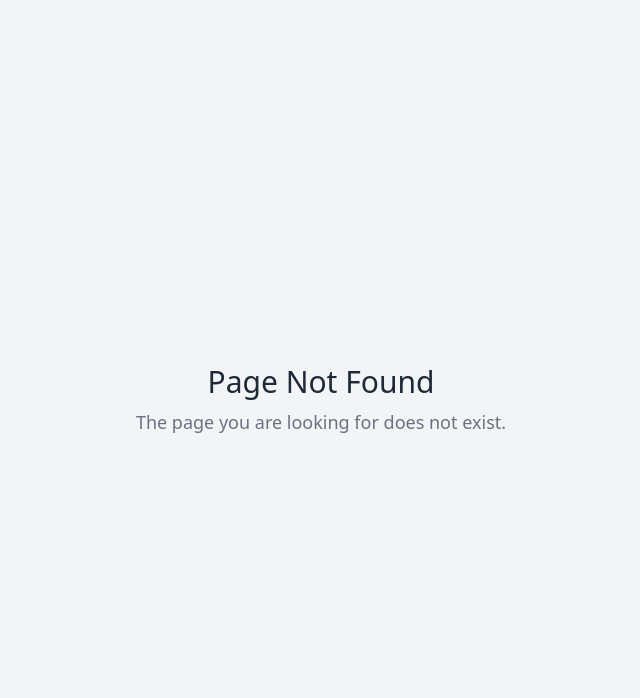
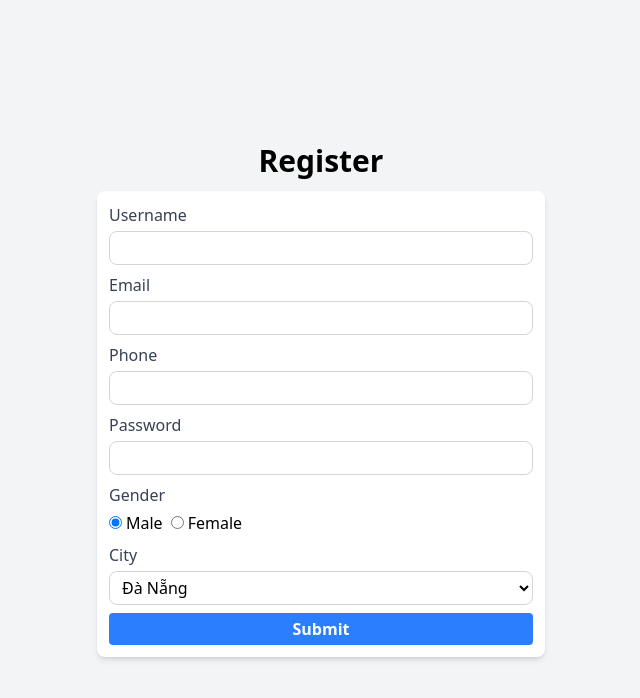
Before and after one commit to DaiNgo72/BCDN14-React, a React (Vite) app: page /register in a window 1280 px wide. Before the commit this address had no page. Shown: the top 698 px of the page, without its empty margins (319-959 px from the left). Built offline with nearby package versions, Linux system fonts and the light colour scheme.

Commit message:
feat: add registration page and form validation using Formik and Yup, update Login component to integrate Formik

```diff
--- a/package.json
+++ b/package.json
@@ -13,10 +13,12 @@
   "dependencies": {
     "@tailwindcss/vite": "^4.0.14",
     "classnames": "^2.5.1",
+    "formik": "^2.4.6",
     "react": "^18.2.0",
     "react-dom": "^18.2.0",
     "react-router": "^7.4.1",
-    "tailwindcss": "^4.0.14"
+    "tailwindcss": "^4.0.14",
+    "yup": "^1.6.1"
   },
   "devDependencies": {
     "@types/react": "^18.0.37",
--- a/src/App.jsx
+++ b/src/App.jsx
@@ -7,6 +7,7 @@ import { Home } from "./pages/Home";
 import { NotFound } from "./pages/NotFound";
 import { Login } from "./pages/Login";
 import { PrivateRoute } from "./templates/PrivateRoute";
+import { Register } from "./pages/Register";
 
 function App() {
   return (
@@ -33,6 +34,7 @@ function App() {
         </Route>
 
         <Route path="login" Component={Login}></Route>
+        <Route path="register" Component={Register}></Route>
 
         <Route path="bao/:id"></Route>
 
--- a/src/pages/Login.jsx
+++ b/src/pages/Login.jsx
@@ -1,6 +1,47 @@
 import { useNavigate, useSearchParams } from "react-router";
 
+import { useFormik } from "formik";
+
 export function Login() {
+  const {
+    values,
+    touched,
+    errors,
+    handleBlur,
+    handleChange,
+    handleSubmit,
+    getFieldProps,
+  } = useFormik({
+    // Khởi tạo các field của form các bạn cho formik biết
+    initialValues: {
+      username: "",
+      password: "",
+    },
+
+    // Nơi return về state errors
+    validate: (values) => {
+      // return {
+      //   username: "Không được bỏ trống",
+      //   password: "Không được ít hơn 8 ký tự",
+      // };
+
+      return {};
+    },
+
+    // Khi submit thì sẽ gọi hàm này
+    onSubmit: (values) => {
+      console.log(values);
+    },
+  });
+
+  // getFieldProps("username")
+  // => {
+  //   name: "username",
+  //   value: values.username,
+  //   onBlur: handleBlur,
+  //   onChange: handleChange
+  // }
+
   const [searchParams] = useSearchParams();
   // console.log("to :::", searchParams.get("to"));
   const to = searchParams.get("to");
@@ -21,7 +62,6 @@ export function Login() {
       // localStrorage (5MB) khi reload trang web không bị mất giá trị
       localStorage.setItem("isLogin", true);
 
-
       if (to) {
         navigate(to);
       } else {
@@ -35,7 +75,7 @@ export function Login() {
     <div className="flex items-center justify-center min-h-screen bg-gray-100">
       <div className="w-full max-w-md p-8 bg-white rounded shadow-md">
         <h1 className="text-2xl font-bold text-center mb-6">Login</h1>
-        <form onSubmit={onSubmit}>
+        <form onSubmit={handleSubmit}>
           <div className="mb-4">
             <label
               htmlFor="username"
@@ -44,9 +84,14 @@ export function Login() {
               Username:
             </label>
             <input
+              // value={values.username}
+              // onBlur={handleBlur}
+              // onChange={handleChange}
+              // name="username"
+              {...getFieldProps("username")}
+              // ---
               type="text"
               id="username"
-              name="username"
               required
               className="w-full px-3 py-2 border border-gray-300 rounded focus:outline-none focus:ring-2 focus:ring-blue-500"
             />
@@ -59,9 +104,10 @@ export function Login() {
               Password:
             </label>
             <input
+              {...getFieldProps("password")}
+              // ---
               type="password"
               id="password"
-              name="password"
               required
               className="w-full px-3 py-2 border border-gray-300 rounded focus:outline-none focus:ring-2 focus:ring-blue-500"
             />
--- /dev/null
+++ b/src/pages/Register.jsx
@@ -0,0 +1,276 @@
+import { useState } from "react";
+
+function Error({ touches, errors, name }) {
+  return (
+    <>
+      {touches[name] && errors[name] && (
+        <span className="text-red-500">{errors[name]}</span>
+      )}
+    </>
+  );
+}
+
+/**
+ * Xử lý validate ở
+ * - handleChange: chưa hiển thị error ở lần đầu gõ
+ * - handleBlur: sau khi người dùng rời đi thì mới hiển thị error
+ */
+
+export function Register() {
+  const [values, setValues] = useState({
+    username: "",
+    email: "",
+    phone: "",
+    password: "",
+    gender: "male",
+    city: 0,
+  });
+
+  const [errors, setErrors] = useState({
+    username: "",
+    email: "",
+    phone: "",
+    password: "",
+    gender: "",
+    city: "",
+  });
+
+  const [touches, setTouches] = useState({
+    username: false,
+    email: false,
+
+    phone: false,
+    password: false,
+    gender: false,
+    city: false,
+  });
+
+  const handleChange = (event) => {
+    const element = event.target;
+
+    const { value, name } = element;
+
+    setValues({
+      ...values, // copy lại những giá trị cũ
+      [name]: value, // cập nhật giá trị mới cho field thay đổi
+    });
+
+    handleValidate(value, name);
+  };
+
+  const handleBlur = (event) => {
+    const element = event.target;
+
+    const { name } = element;
+
+    setTouches({
+      ...touches,
+
+      [name]: true,
+    });
+
+    // handleValidate(values[name], name);
+  };
+
+  const handleFocus = (event) => {};
+
+  const handleValidate = (value, name) => {
+    console.log(value, name);
+
+    let error = "";
+
+    switch (name) {
+      case "username": {
+        if (value.trim().length === 0) {
+          error = "Không được để trống username";
+        } else if (value.trim().length < 5) {
+          error = "Không được nhập username ít hơn 5 ký tự";
+        } else if (value.trim().length > 50) {
+          error = "Không được nhập username nhiều hơn 50 ký tự";
+        }
+        break;
+      }
+      case "email": {
+        const emailRegex = /^[^\s@]+@[^\s@]+\.[^\s@]+$/;
+        if (!value.trim()) {
+          error = "Không được để trống email";
+        } else if (!emailRegex.test(value)) {
+          error = "Email không hợp lệ";
+        }
+        break;
+      }
+    }
+
+    setErrors({
+      ...errors,
+      [name]: error,
+    });
+  };
+
+  const handleSubmit = (event) => {
+    event.preventDefault();
+
+    // Điều kiện để có thể submit
+    // phải đi qua hết tất cả các field
+    const touchesArr = Object.values(touches);
+
+    // Tất cả true thì mới true
+    const isAllTouch = touchesArr.every((touch) => touch === true);
+
+    if (isAllTouch === false) {
+      return;
+    }
+
+    // không được có một error nào cả
+    const errorsArr = Object.values(errors);
+
+    const isAllNotError = errorsArr.every((error) => error.length === 0);
+    if (isAllNotError === false) {
+      return;
+    }
+
+    // Submit
+    console.log(values);
+  };
+
+  return (
+    <>
+      <div className="flex flex-col items-center justify-center min-h-screen bg-gray-100">
+        <h1 className="text-3xl font-bold mb-6">Register</h1>
+
+        <form
+          onSubmit={handleSubmit}
+          className="w-full max-w-md bg-white p-6 rounded-lg shadow-md"
+        >
+          <div className="mb-4">
+            <label
+              htmlFor="username"
+              className="block text-gray-700 font-medium mb-2"
+            >
+              Username
+            </label>
+            <input
+              value={values.username}
+              onChange={handleChange}
+              onBlur={handleBlur}
+              onFocus={handleFocus}
+              name="username"
+              className="w-full px-4 py-2 border border-gray-300 rounded-lg focus:outline-none focus:ring-2 focus:ring-blue-500"
+            />
+            {/* {touches.username && errors.username && (
+              <span className="text-red-500">{errors.username}</span>
+            )} */}
+
+            <Error touches={touches} errors={errors} name={"username"} />
+          </div>
+
+          <div className="mb-4">
+            <label
+              htmlFor="email"
+              className="block text-gray-700 font-medium mb-2"
+            >
+              Email
+            </label>
+            <input
+              value={values.email}
+              onChange={handleChange}
+              onBlur={handleBlur}
+              name="email"
+              className="w-full px-4 py-2 border border-gray-300 rounded-lg focus:outline-none focus:ring-2 focus:ring-blue-500"
+            />
+            <Error touches={touches} errors={errors} name={"email"} />
+          </div>
+
+          <div className="mb-4">
+            <label
+              htmlFor="phone"
+              className="block text-gray-700 font-medium mb-2"
+            >
+              Phone
+            </label>
+            <input
+              value={values.phone}
+              onChange={handleChange}
+              onBlur={handleBlur}
+              name="phone"
+              className="w-full px-4 py-2 border border-gray-300 rounded-lg focus:outline-none focus:ring-2 focus:ring-blue-500"
+            />
+            <Error touches={touches} errors={errors} name={"phone"} />
+          </div>
+
+          <div className="mb-4">
+            <label
+              htmlFor="password"
+              className="block text-gray-700 font-medium mb-2"
+            >
+              Password
+            </label>
+            <input
+              value={values.password}
+              onChange={handleChange}
+              onBlur={handleBlur}
+              name="password"
+              type="password"
+              className="w-full px-4 py-2 border border-gray-300 rounded-lg focus:outline-none focus:ring-2 focus:ring-blue-500"
+            />
+            <Error touches={touches} errors={errors} name={"password"} />
+          </div>
+
+          <div className="mb-4">
+            <p className="text-gray-700 font-medium mb-2">Gender</p>
+            <label className="inline-flex items-center mr-4">
+              <input
+                type="radio"
+                name="gender"
+                value="male"
+                className="form-radio text-blue-500"
+                checked={values.gender === "male"}
+                onChange={handleChange}
+                onBlur={handleBlur}
+              />
+              <span className="ml-2">Male</span>
+            </label>
+            <label className="inline-flex items-center">
+              <input
+                type="radio"
+                name="gender"
+                value="female"
+                className="form-radio text-blue-500"
+                checked={values.gender === "female"}
+                onChange={handleChange}
+                onBlur={handleBlur}
+              />
+              <span className="ml-2">Female</span>
+            </label>
+
+            <Error touches={touches} errors={errors} name={"gender"} />
+          </div>
+
+          <div className="mb-4">
+            <p className="text-gray-700 font-medium mb-2">City</p>
+            <select
+              value={values.city}
+              onChange={handleChange}
+              onBlur={handleBlur}
+              name="city"
+              className="w-full px-4 py-2 border border-gray-300 rounded-lg focus:outline-none focus:ring-2 focus:ring-blue-500"
+            >
+              <option value={0}>Đà Nẵng</option>
+              <option value={1}>Huế</option>
+              <option value={2}>Sài Gòn</option>
+            </select>
+
+            <Error touches={touches} errors={errors} name={"city"} />
+          </div>
+
+          <button
+            type="submit"
+            className="w-full py-2 px-4 bg-blue-500 text-white font-semibold rounded hover:bg-blue-600 focus:outline-none focus:ring-2 focus:ring-blue-500"
+          >
+            Submit
+          </button>
+        </form>
+      </div>
+    </>
+  );
+}
```
Also changed, not shown: 2 other files (tests, documents, lock files or other folders).
